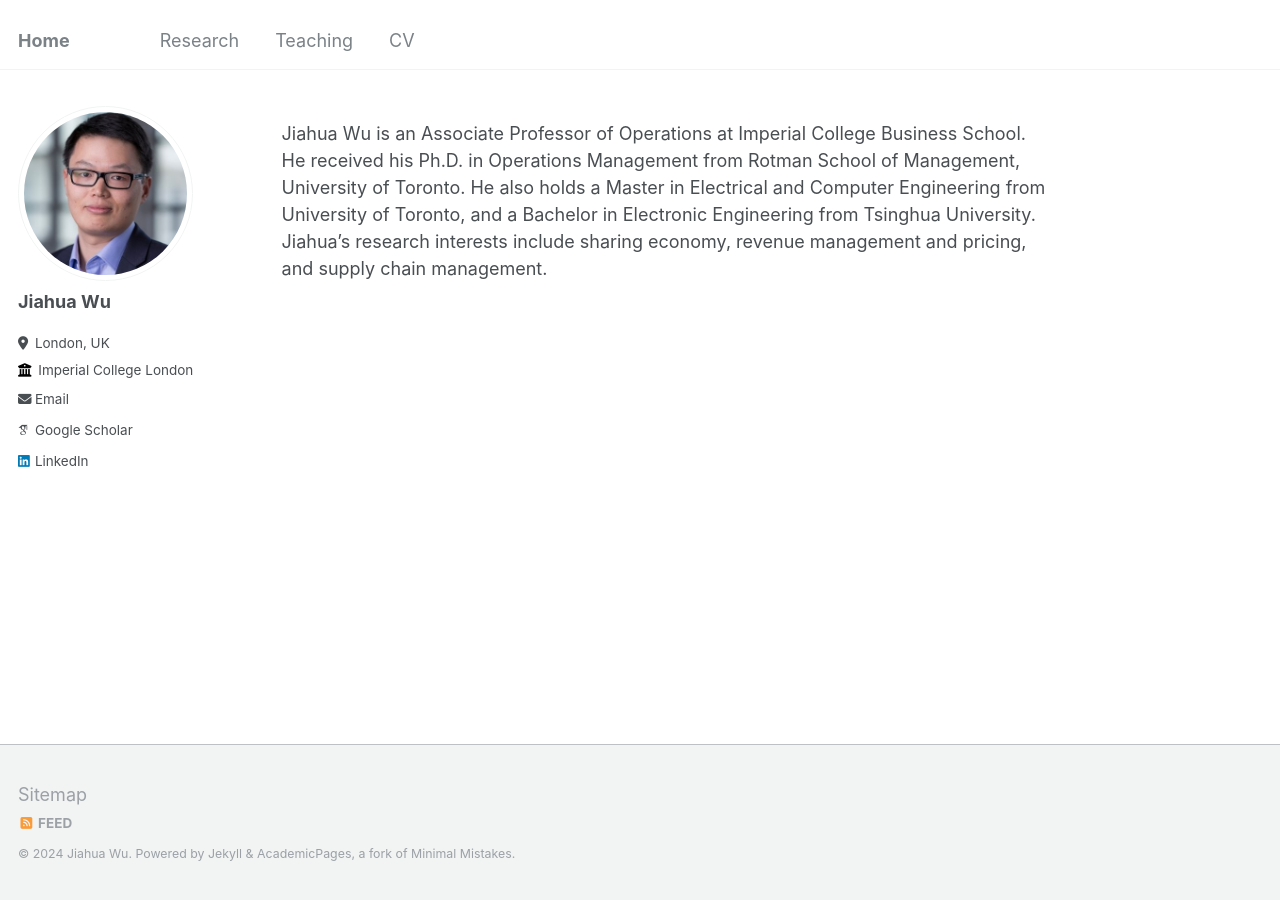
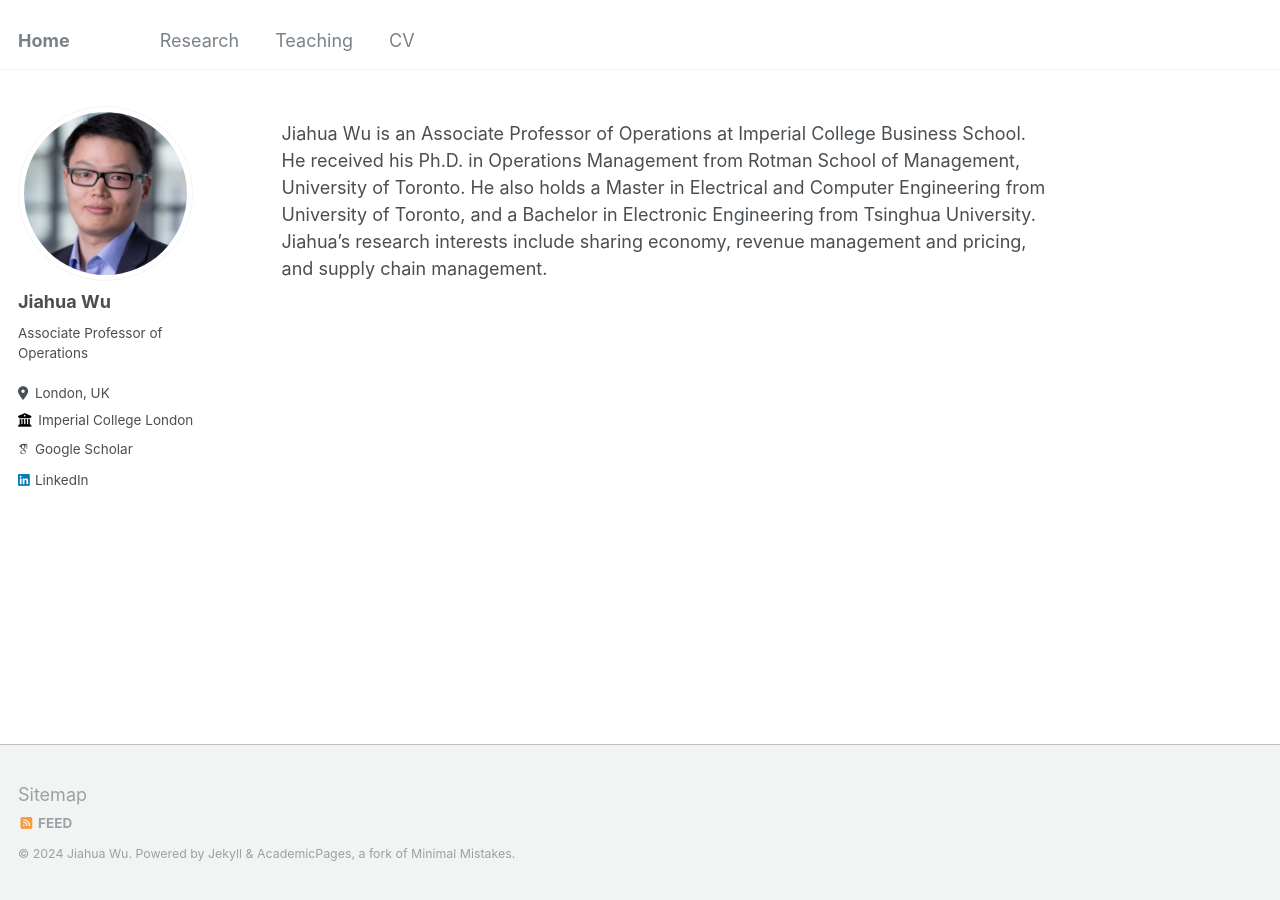
Before and after one commit to wu-jiahua/jiahua-academicpages.github.io, a Jekyll site: the page built from _pages/about.md, in a window 1280 px wide. Built offline with Jekyll 4.4.1, drawn with Linux system fonts in a browser that asks for light colours; some web fonts are replaced.

Commit message:
Update _config.yml

```diff
--- a/_config.yml
+++ b/_config.yml
@@ -24,11 +24,11 @@ author:
   avatar           : "profile.jpg"
   name             : "Jiahua Wu"
   pronouns         : # example: "she/her"
-  bio              : "\n"
+  bio              : "Associate Professor of Operations"
   location         : "London, UK"
   employer         : "Imperial College London"
   uri              : # ">https://profiles.imperial.ac.uk/j.wu"
-  email            : "j.wu@imperial.ac.uk"
+  email            : # "j.wu@imperial.ac.uk"
 
   # Academic websites
   arxiv            : # URL - Update with the correct link to your profile
```
